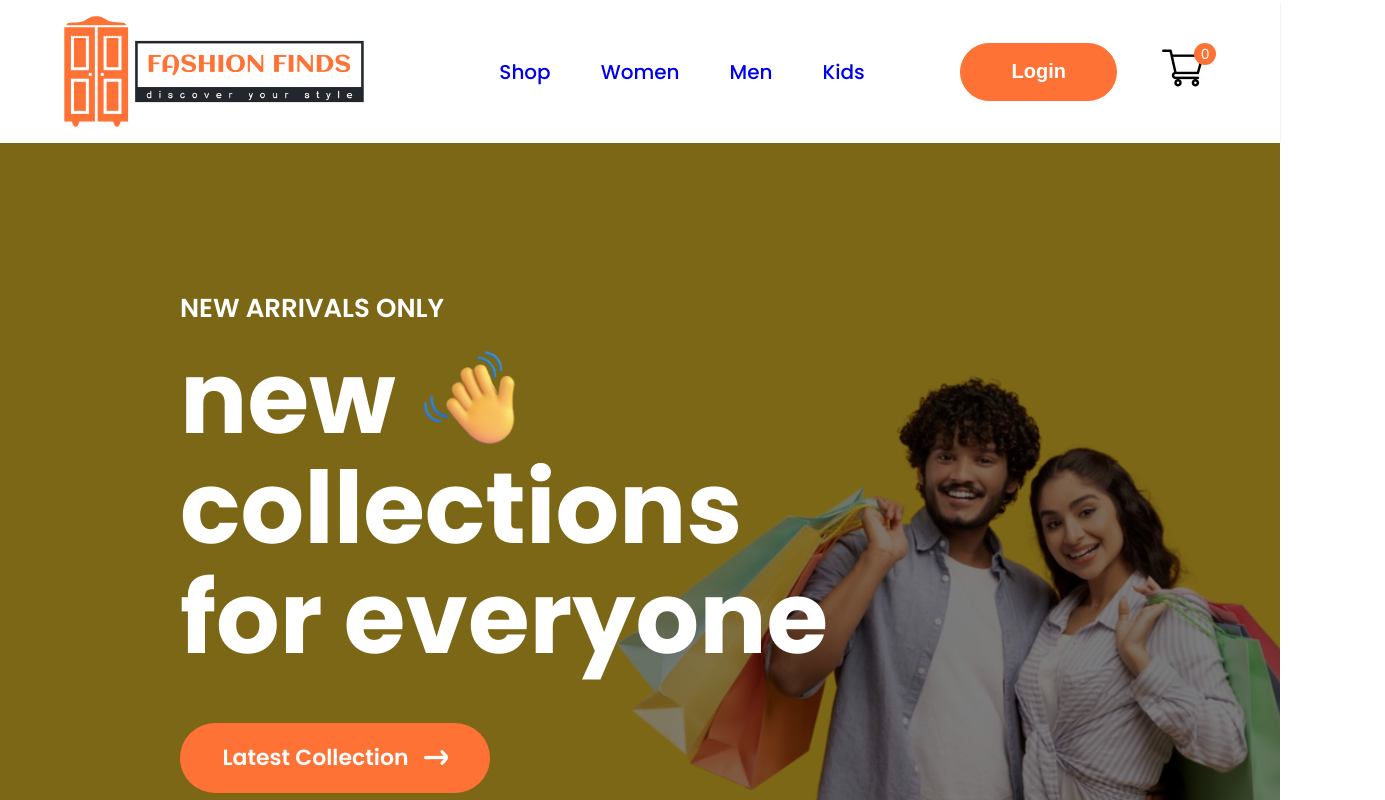
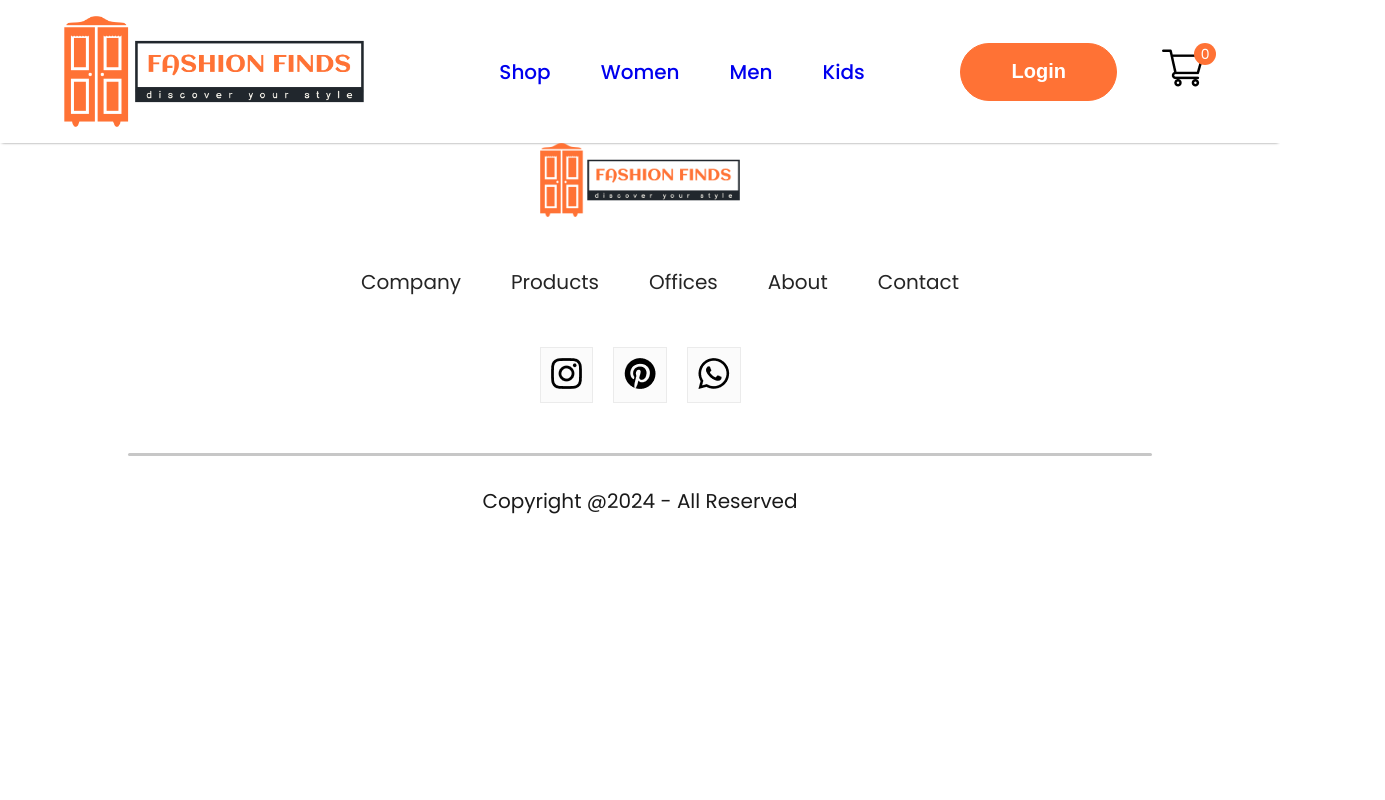
Before and after one commit to preethikgithub/FashionFinds, a React (Create React App) app: page / in a window 1280 px wide. Shown: the top 800 px of the page, 1385 px wide, since content can reach past the window. Built offline with nearby package versions, Linux system fonts and the light colour scheme.

Commit message:
third commit

```diff
--- a/src/App.js
+++ b/src/App.js
@@ -18,7 +18,7 @@ function App() {
       <BrowserRouter>
       <Navbar/>
       <Routes>
-        <Route path='/' element={<Shop/>}/>
+        <Route path='/FashionFinds' element={<Shop/>}/>
         <Route path='/womens' element={<ShopCategory banner={women_banner} category="women"/>}/>
         <Route path='/mens' element={<ShopCategory banner={men_banner} category="men"/>}/>
         <Route path='/kids' element={<ShopCategory banner={kids_banner} category="kid"/>}/>
```
